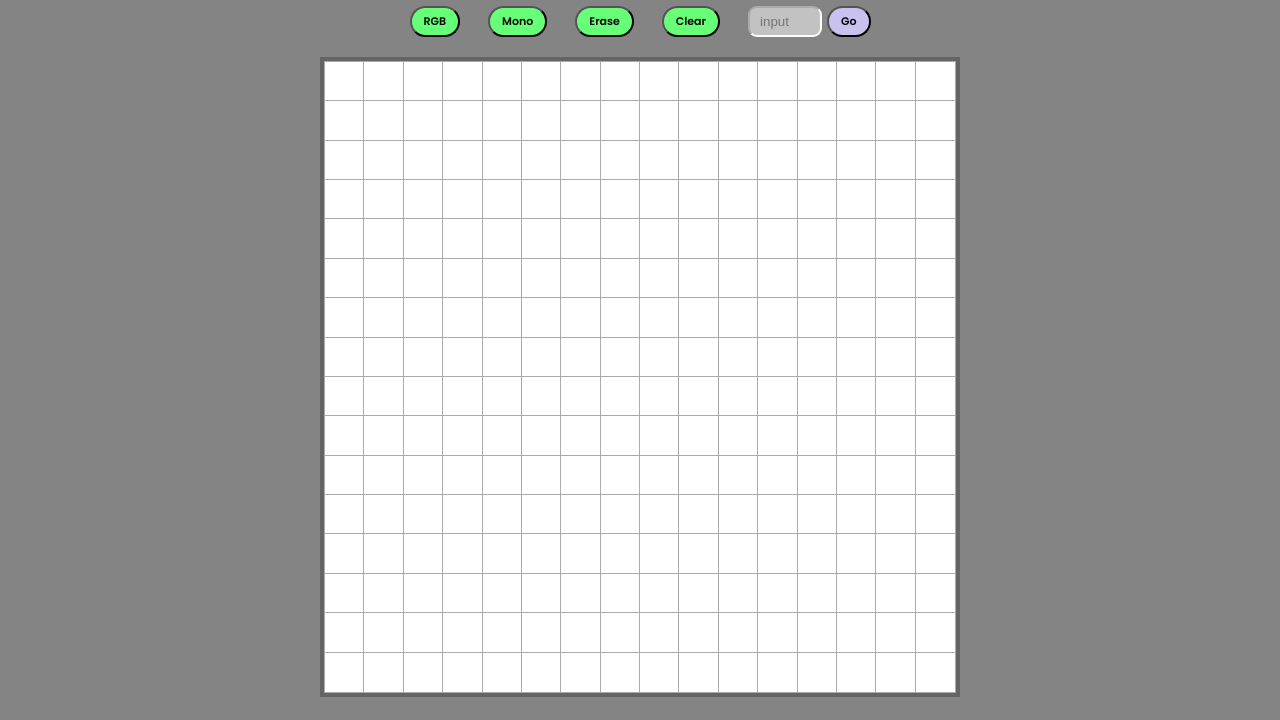
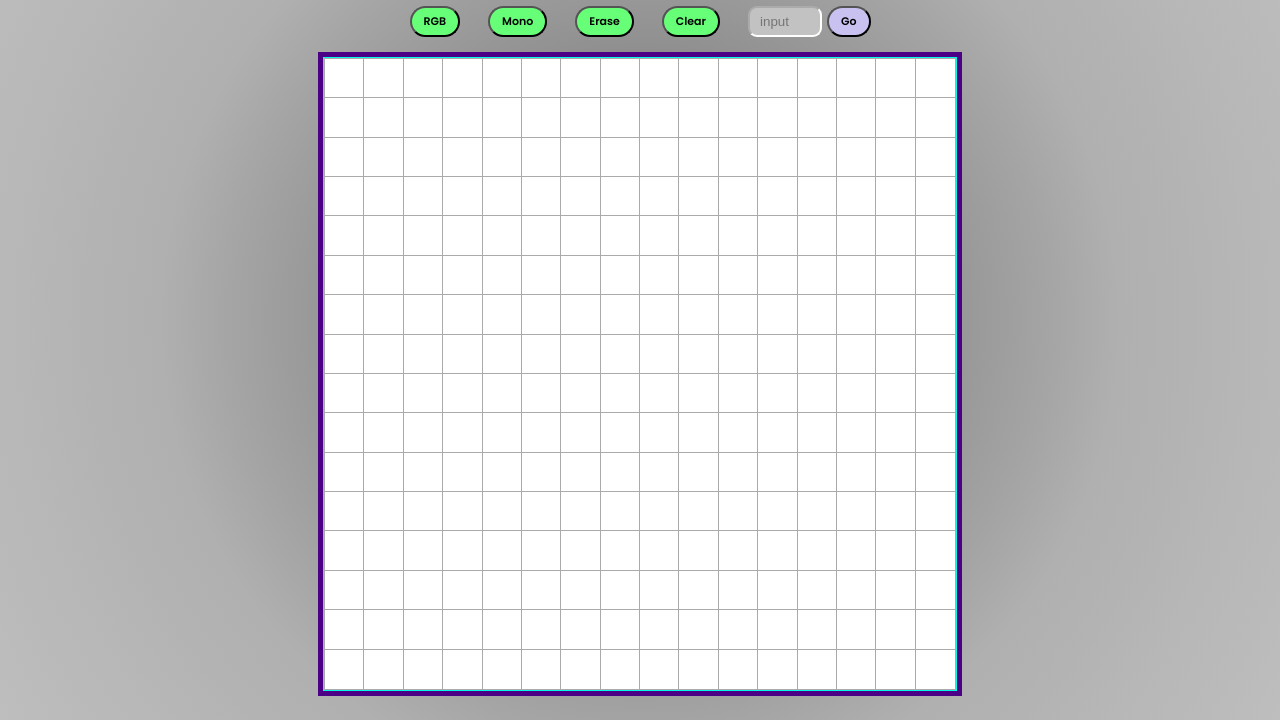
Before and after one commit to ashishstomar/Etch-a-Sketch, a plain HTML site: page index.html in a window 1280 px wide. Shown: the part 80-800 px from the top of the page. Drawn offline with Linux system fonts and the light colour scheme; a web font is replaced by a local one.

Commit message:
styling update

```diff
--- a/styles.css
+++ b/styles.css
@@ -2,14 +2,13 @@
 @import url('https://fonts.googleapis.com/css2?family=Poppins:ital,wght@0,100;0,200;0,300;0,400;0,500;0,600;0,700;0,800;0,900;1,100;1,200;1,300;1,400;1,500;1,600;1,700;1,800;1,900&family=Rubik+Scribble&display=swap');
 
 body {
-    background-color: #858484;
+    background-image: radial-gradient(circle, #464545, #585757, #6a696a, #7d7c7d, #909090, #9b9b9b, #a5a5a5, #b0b0b0, #b3b3b3, #b7b7b7, #bababa, #bebebe);
     display: flex;
     flex-direction: column;
     align-items: center;
     height: 100vh;
     margin: 0px;
     padding: 0px;
-
 }
 
 .header {
@@ -29,7 +28,8 @@ body {
 .container {
     display: flex;
     flex-direction: column;
-    border: 5px solid rgb(100, 100, 100);
+    border: 2px solid rgb(6, 250, 230);
+    outline: 5px solid rgb(75, 0, 133);
     height: 630px;
     width: 630px;
     background-color: #ffffff;
```
